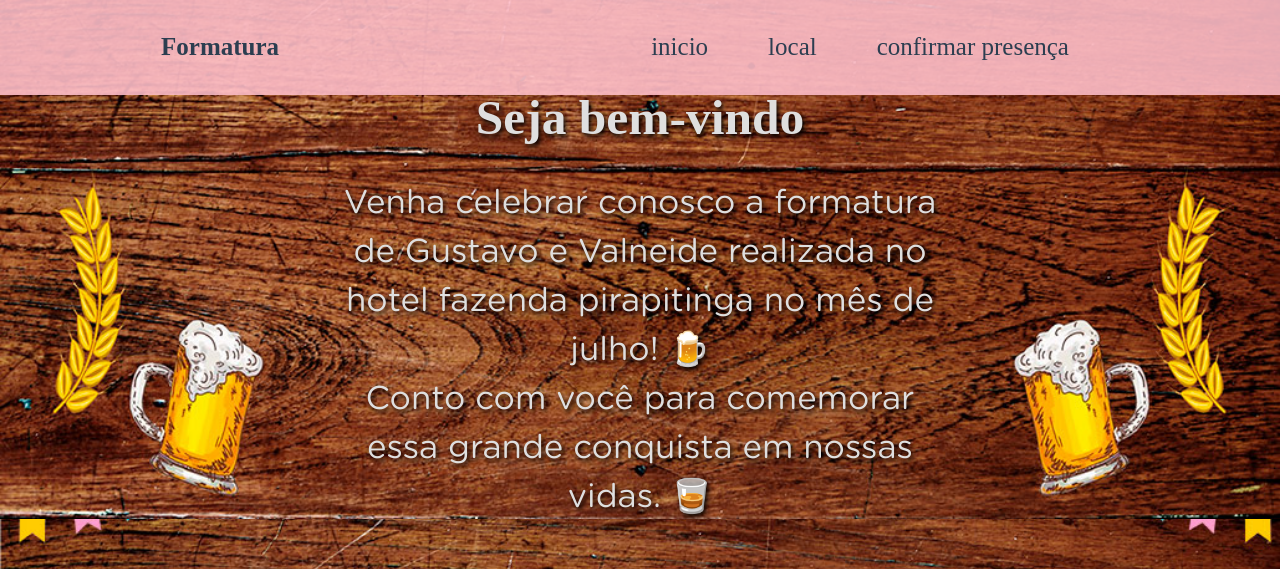
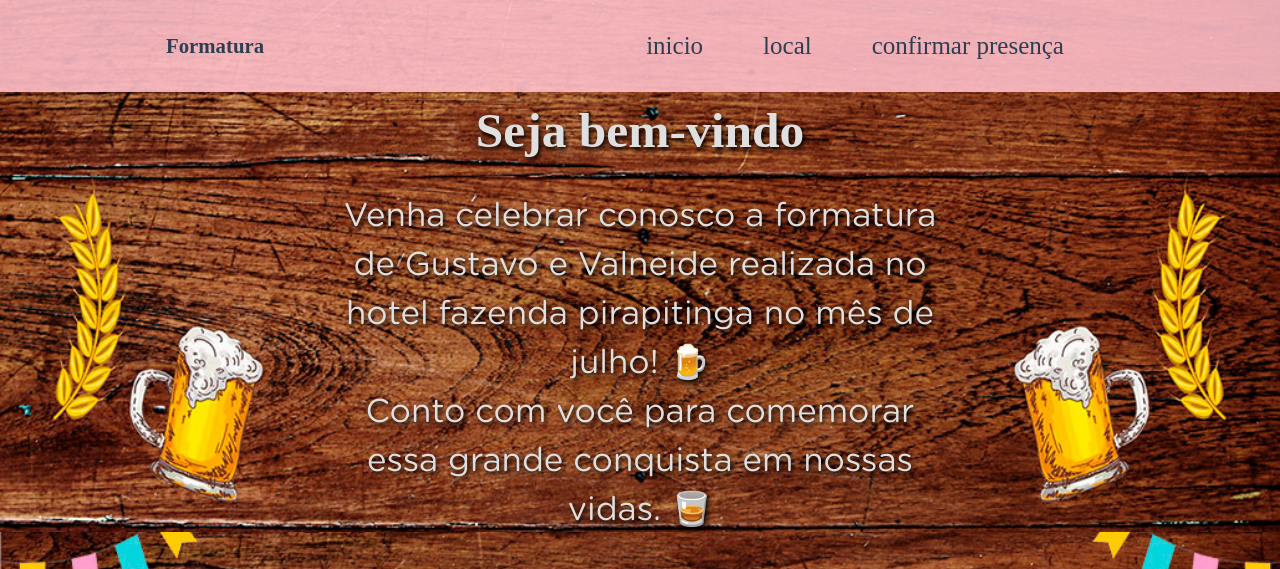
Before and after one commit to terzeu/invites-website, a Vue app: page / in a window 1280 px wide. Shown: the top 569 px of the page. Built offline with nearby package versions, Linux system fonts and the light colour scheme; a web font is replaced by a local one.

Commit message:
ajustes em padding das pages e no js de header

```diff
--- a/src/components/Header.vue
+++ b/src/components/Header.vue
@@ -1,12 +1,12 @@
 <template>
   <header :class="{ 'mobile' : mobile}" class="header-component">
     <nav class="header-nav">
-      <h4>Formatura</h4>
+      <h5>Formatura</h5>
       <font-awesome-icon icon="align-justify" class="icon" v-show="mobile" @click="toggleHeaderMenu" />
       <ul v-show="isOpenHeaderMenu" :class="{ 'open': isOpenHeaderMenu }" class="header-ul">
-        <li><a href="#home-page" class="header-link">inicio</a></li>
-        <li><a href="#location-start" class="header-link">local</a></li>
-        <li><a href="#confirm-presence" class="header-link">confirmar presença</a></li>
+        <li><a @click="toggleHeaderMenu" href="#home-page" class="header-link">inicio</a></li>
+        <li><a @click="toggleHeaderMenu" href="#location-start" class="header-link">local</a></li>
+        <li><a @click="toggleHeaderMenu" href="#confirm-presence" class="header-link">confirmar presença</a></li>
       </ul>
     </nav>
   </header>
@@ -29,10 +29,12 @@ export default {
   },
   methods: {
     toggleHeaderMenu() {
-      this.isOpenHeaderMenu = !this.isOpenHeaderMenu
-      },
+      if (this.mobile) {
+        this.isOpenHeaderMenu = !this.isOpenHeaderMenu
+      }
+    },
     checkScreen() {
-      this.windowWidth = window.innerWidth;
+      this.windowWidth = window.innerWidth
       if (this.windowWidth <= 750) {
         this.mobile = true
       } else {
@@ -50,6 +52,7 @@ export default {
   width: 100%;
   background: rgba(255, 192, 203, 0.884);
   font-size: 25px;
+  transition: all 0.5s;
   .header-nav {
     display: flex;
     justify-content: space-around;
@@ -87,7 +90,7 @@ export default {
     font-size: 33px;
     position: absolute;
     right: 10px;
-    top: 10px;
+    top: 20px;
     margin-top: 15px;
     display: block;
     cursor: pointer;
@@ -96,7 +99,7 @@ export default {
     text-align: center;
     flex-direction: column;
     &.open {
-      height: 130px;
+      height: 120px;
     }
   }
 }
--- a/src/views/Home.vue
+++ b/src/views/Home.vue
@@ -26,7 +26,7 @@ export default {
   align-items: center;
   justify-content: center;
   .home-content {
-    margin-top: 89px;
+    padding-top: 102.28px;
     .home-title {
       font-family: 'sofia';
       margin: 0 0 30px 0;
--- a/src/views/Location.vue
+++ b/src/views/Location.vue
@@ -48,6 +48,7 @@ export default {
   display: flex;
   flex-direction: column;
   justify-content: center;
+  padding-top: 102.28px;
   .main-title{
     font-family: 'sofia';
     font-size: 64px;
--- a/src/views/Presence.vue
+++ b/src/views/Presence.vue
@@ -33,6 +33,7 @@ export default {
   align-items: center;
   justify-content: center;
   color: #fff;
+  padding-top: 102.28px;
   .text-title {
     font-family: 'sofia';
   }
```
